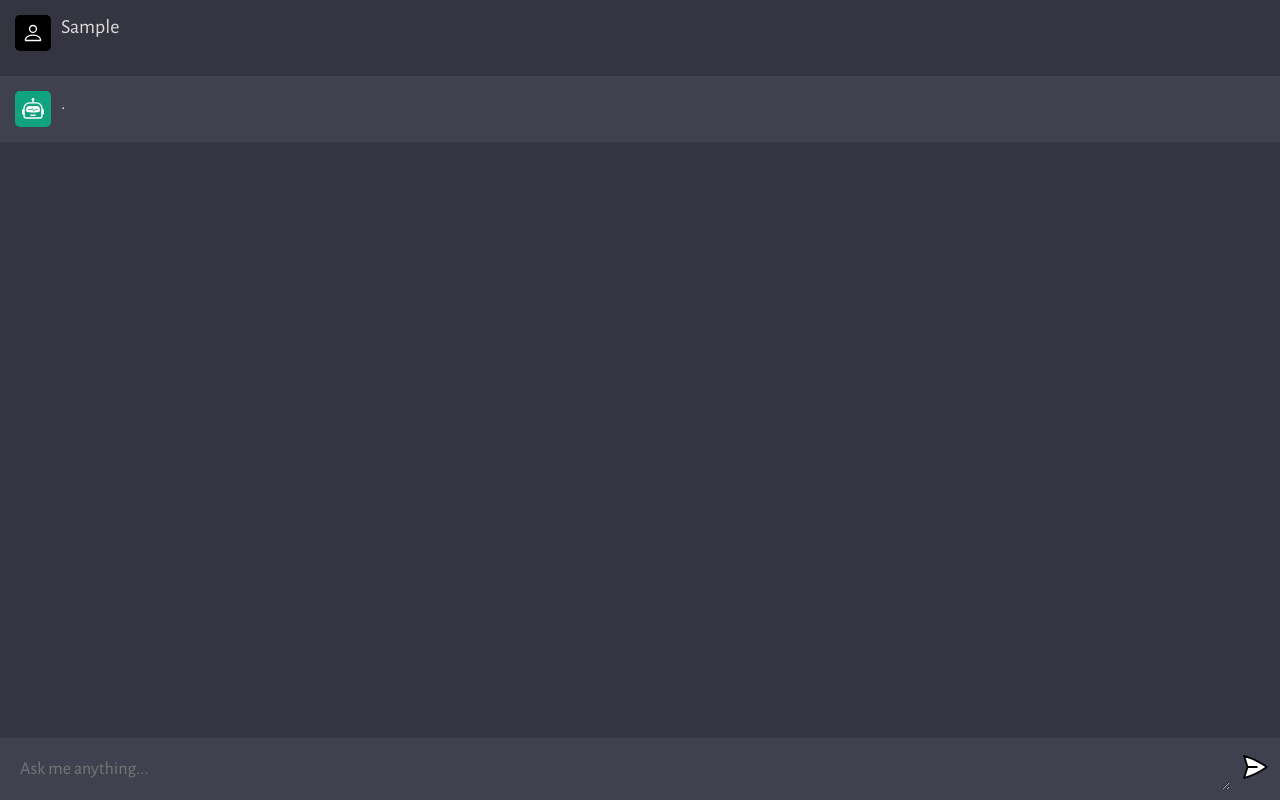
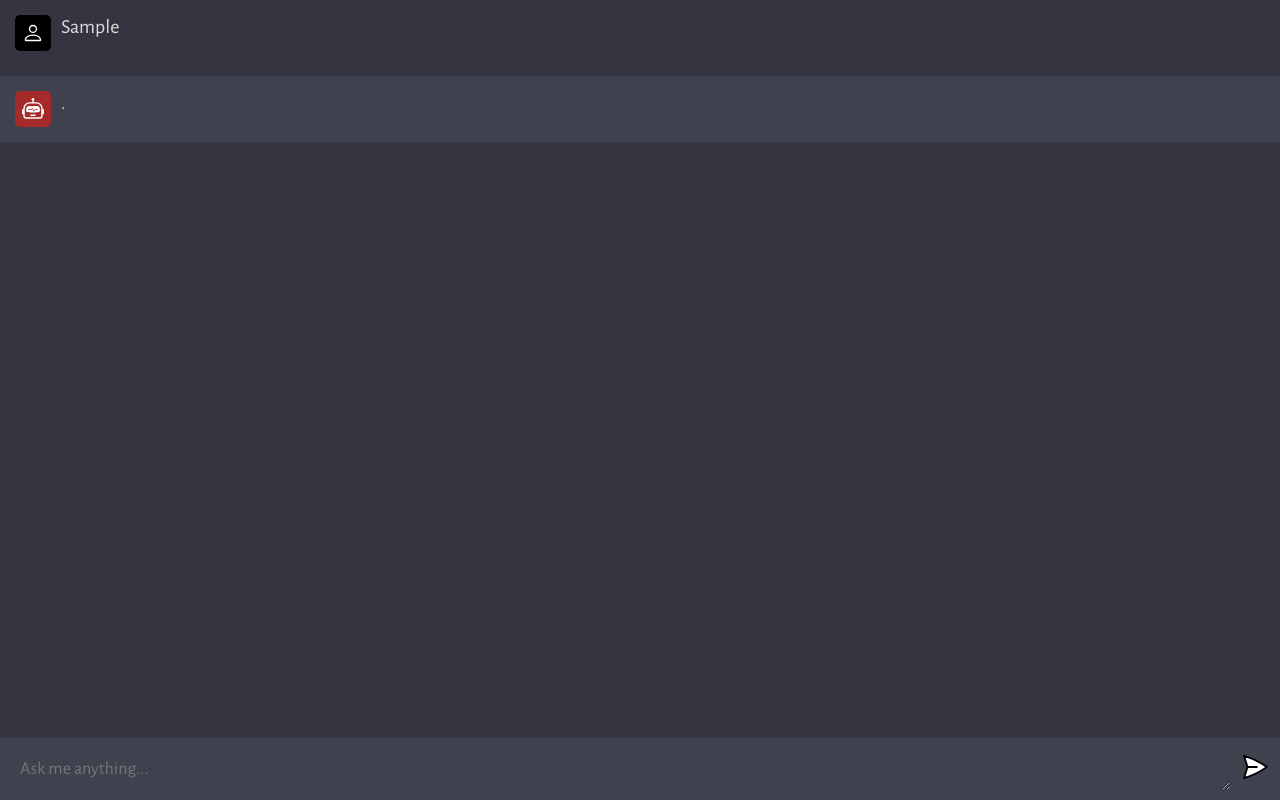
Before and after one commit to SirGentle21/Chat-GPT, a website built with Vite: page client/index.html in a window 1280 px wide. Both pictures are taken after typing "Sample" into the empty fields and a click on the button 1255 px from the left and 769 px from the top of the page. Built offline with nearby package versions, Linux system fonts and the light colour scheme; no server answers.

Commit message:
Update style.css

```diff
--- a/client/style.css
+++ b/client/style.css
@@ -78,7 +78,8 @@ body {
 }
 
 .ai .profile {
-  background: #10a37f;
+/*   background: #10a37f; */
+  background: brown;
 }
 
 .profile img {
```
